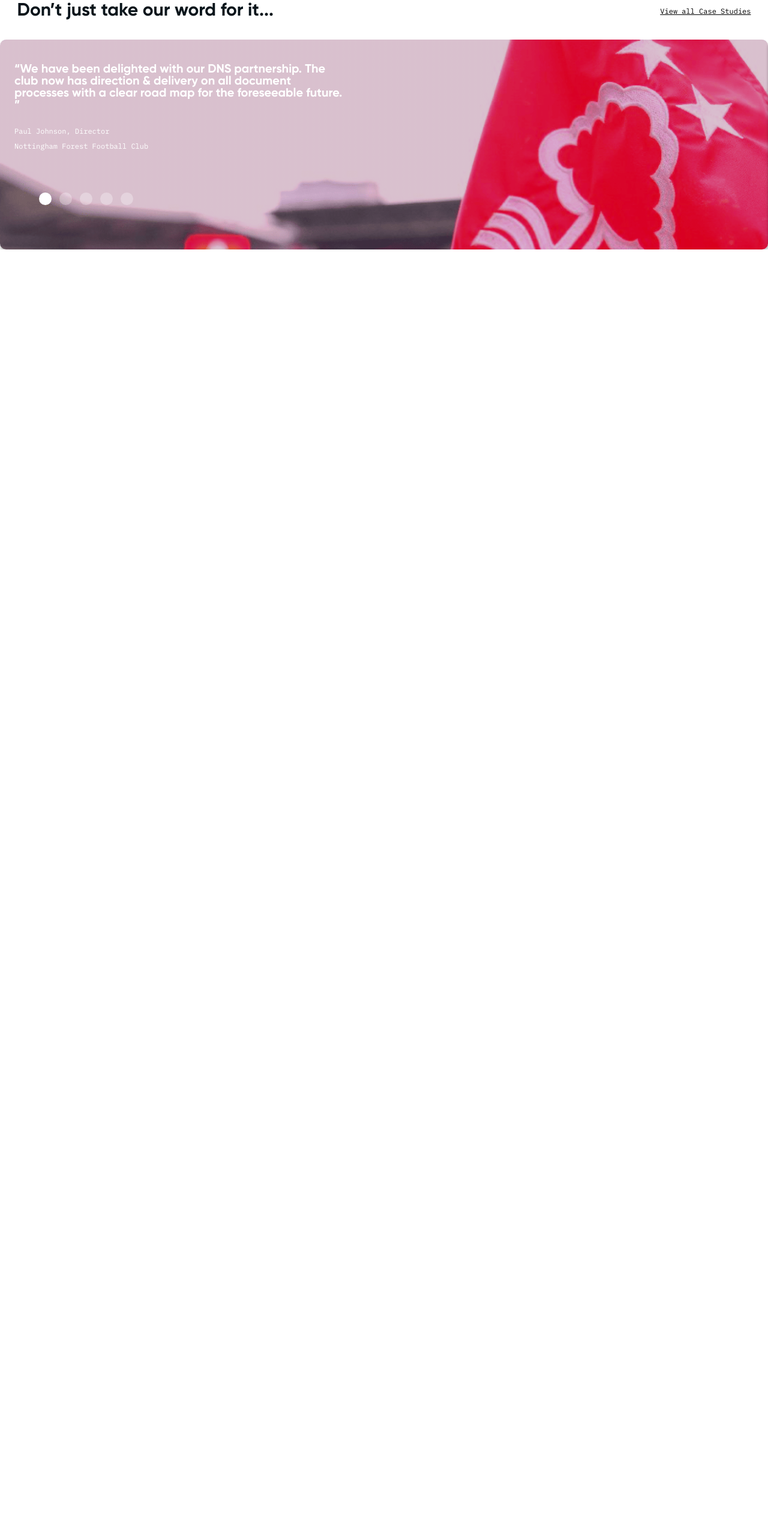
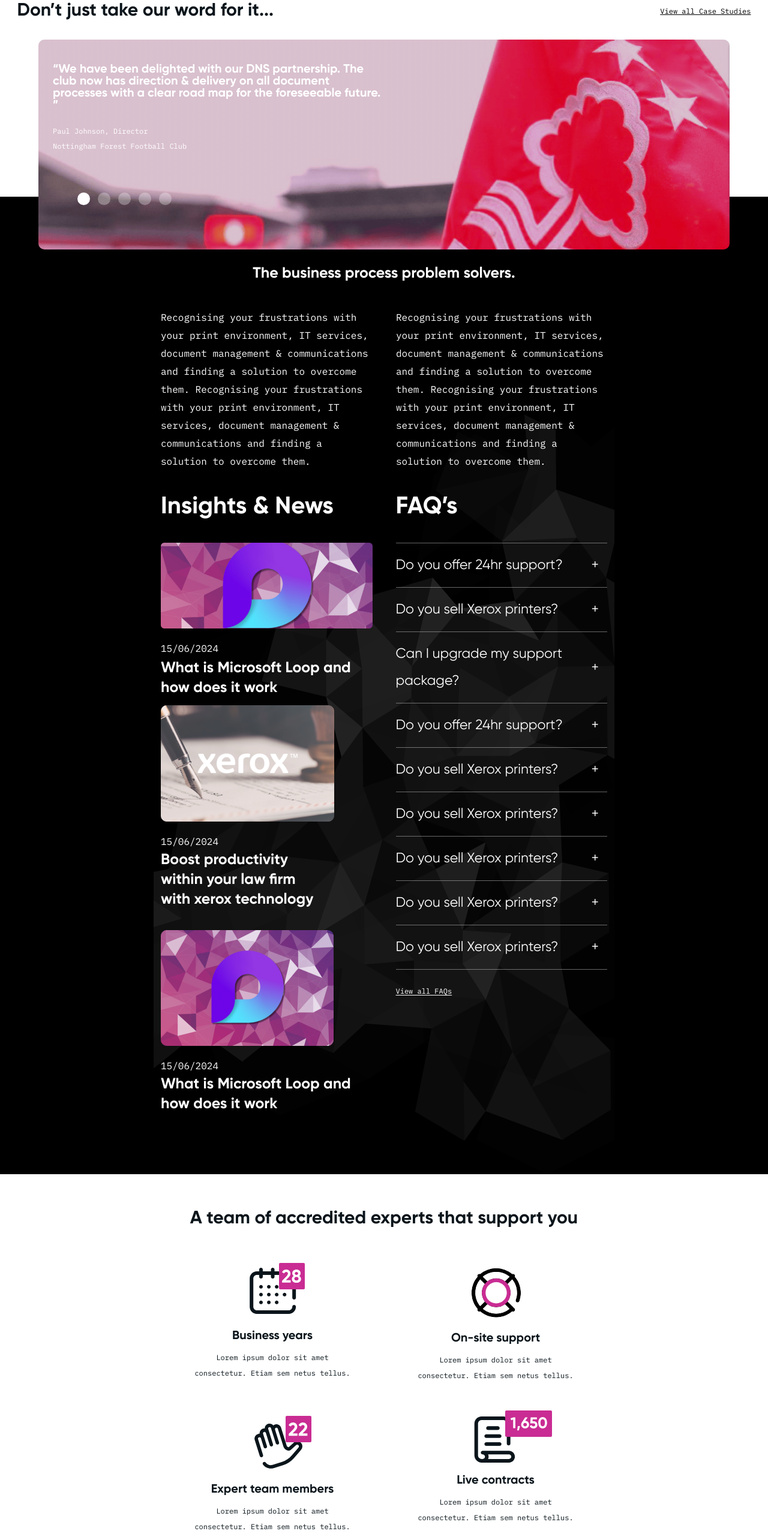
Before and after one commit to IrynaBondarenko7/alt-dev-test, a React (Vite) app: page / in a window 1280 px wide. Shown: the part 2099-4662 px from the top of the page at 60% size. Before the commit the page ends 2515 px from the top, so only its background shows below. Built offline with nearby package versions, Linux system fonts and the light colour scheme.

Commit message:
added insights & team sections mobile styles

```diff
--- a/src/App.jsx
+++ b/src/App.jsx
@@ -19,8 +19,8 @@ function App() {
         <ServicesSection />
         <AboutSection />
         <CaseSection />
-        {/* <InsightsSection /> */}
-        {/* <TeamSection /> */}
+        <InsightsSection />
+        <TeamSection />
         {/* <ProductivitySection /> */}
       </main>
       {/* <div className="bg-thirdBgColour footer-stroke relative  w-full">
--- a/src/components/CaseSection.jsx
+++ b/src/components/CaseSection.jsx
@@ -21,7 +21,7 @@ export const CaseSection = () => {
       <Swiper
         pagination={true}
         modules={[Pagination]}
-        className="mySwiper w-full xl:w-[1247px] h-[350px] xl:h-[596px]"
+        className="mySwiper w-full md:w-[90%] xl:w-[1247px] h-[350px] xl:h-[596px]"
       >
         <SwiperSlide className="relative rounded-[10px] shadow-customSlideShadow">
           <div className="absolute z-10 top-[40px] xl:top-[85px] left-[24px] xl:left-[71px]">
--- a/src/components/InsightsSection.jsx
+++ b/src/components/InsightsSection.jsx
@@ -23,12 +23,12 @@ export const InsightsSection = () => {
 
   return (
     <div className=" bg-black ">
-      <div className="container text-white insights pt-[475px] pb-[161px] px-[133px]">
+      <div className="container text-white insights pt-[100px] xl:pt-[475px] pb-[100px] xl:pb-[161px] px-3 xl:px-[133px]">
         <section>
-          <h2 className="font-gilroy text-center text-[40px] font-bold leading-[58px] mb-7">
+          <h2 className="font-gilroy text-center text-[25px] xl:text-[40px] font-bold leading-[58px] mb-7">
             The business process problem solvers.
           </h2>
-          <ul className="flex gap-[78px] max-w-[1018px] mx-auto">
+          <ul className="flex flex-col md:flex-row gap-10 xl:gap-[78px] max-w-[1018px] mx-auto">
             <li>
               <p className="font-ibm-plex-mono text-[16px] leading-[30px]">
                 Recognising your frustrations with your print environment, IT
@@ -49,9 +49,9 @@ export const InsightsSection = () => {
             </li>
           </ul>
         </section>
-        <section className="mt-[175px] flex gap-[39px]">
-          <div className="w-1/2">
-            <h2 className="font-gilroy text-[40px] font-bold leading-[58px] pb-[31px]">
+        <section className="mt-8 xl:mt-[175px] flex flex-col md:flex-row gap-[39px]">
+          <div className="md:w-1/2">
+            <h2 className="font-gilroy text-[30px] md:text-[40px] font-bold leading-[58px] pb-[31px]">
               Insights & News
             </h2>
             <div>
@@ -63,11 +63,11 @@ export const InsightsSection = () => {
               <p className="font-ibm-plex-mono text-[16px] leading-[30px] mt-[18px] mb-0.5">
                 15/06/2024
               </p>
-              <h3 className="font-gilroy text-[25px] font-bold leading-[33px] mb-[60px]">
+              <h3 className="font-gilroy text-[25px] font-bold leading-[33px] mb-3 xl:mb-[60px]">
                 What is Microsoft Loop and how does it work
               </h3>
             </div>
-            <div className="flex gap-[34px]">
+            <div className="flex flex-col xl:flex-row gap-[34px]">
               <div>
                 <img src="/images/insights/insights-2.png" alt="insights" />
                 <p className="font-ibm-plex-mono text-[16px] leading-[30px] mt-[18px]">
@@ -88,8 +88,8 @@ export const InsightsSection = () => {
               </div>
             </div>
           </div>
-          <div className="w-1/2">
-            <h2 className="font-gilroy text-[40px] font-bold leading-[58px] pb-[31px]">
+          <div className="md:w-1/2">
+            <h2 className="font-gilroy text-[30px] md:text-[40px] font-bold leading-[58px] pb-[31px]">
               FAQ’s
             </h2>
             <div className="w-full rounded-xl">
@@ -103,7 +103,7 @@ export const InsightsSection = () => {
                     key={i}
                   >
                     <DisclosureButton className="group flex w-full items-center justify-between">
-                      <span className="font-gilroy text-[23px] font-medium leading-[45px] text-white group-data-[hover]:text-white/80">
+                      <span className="font-gilroy text-[18px] text-left md:text-[23px] font-medium leading-[45px] text-white group-data-[hover]:text-white/80">
                         {question}
                       </span>
                       <p className="font-gilroy text-[23px] font-medium leading-[45px] group-data-[hover]:fill-white/50 group-data-[open]:rotate-180">
--- a/src/components/TeamSection.jsx
+++ b/src/components/TeamSection.jsx
@@ -12,13 +12,13 @@ import Icon25 from "../assets/icons/team/25.svg?react";
 
 export const TeamSection = () => {
   return (
-    <section className="pt-[111px] pb-[129px]">
-      <div className="container px-[223px]">
-        <h2 className="text-secondTextColour font-gilroy text-[40px] font-bold leading-[48px] mb-[58px] text-center w-[545px] mx-auto">
+    <section className="pt-[50px] xl:pt-[111px] pb-[129px]">
+      <div className="container px-3 xl:px-[223px]">
+        <h2 className="text-secondTextColour font-gilroy text-[30px] xl:text-[40px] font-bold leading-[48px] mb-[58px] text-center xl:w-[545px] mx-auto">
           A team of accredited experts that support you
         </h2>
         <ul className="w-full flex justify-between flex-wrap gap-y-[54px]">
-          <li className="w-[275px]">
+          <li className="w-[275px] mx-auto">
             <div className="relative mx-auto w-[77px] mb-[14px]">
               <CalendarIcon />
               <div className="icon-28 flex justify-center items-center absolute z-10 rounded-[2px]">
@@ -32,7 +32,7 @@ export const TeamSection = () => {
               Lorem ipsum dolor sit amet consectetur. Etiam sem netus tellus.
             </p>
           </li>
-          <li className="w-[275px]">
+          <li className="w-[275px] mx-auto">
             <div className="relative mx-auto w-[82px] mb-[13px]">
               <SupportIcon />
             </div>
@@ -43,7 +43,7 @@ export const TeamSection = () => {
               Lorem ipsum dolor sit amet consectetur. Etiam sem netus tellus.
             </p>
           </li>
-          <li className="w-[275px]">
+          <li className="w-[275px] mx-auto">
             <div className="relative mx-auto w-[73px] mb-[8px]">
               <ExpertIcon />
               <div className="icon-22 flex justify-center items-center absolute z-10 rounded-[2px]">
@@ -57,7 +57,7 @@ export const TeamSection = () => {
               Lorem ipsum dolor sit amet consectetur. Etiam sem netus tellus.
             </p>
           </li>
-          <li className="w-[275px]">
+          <li className="w-[275px] mx-auto">
             <div className="relative mx-auto w-[73px] mb-[8px]">
               <ContractsIcon />
               <div className="icon-1650 flex justify-center items-center absolute z-10 rounded-[2px]">
@@ -71,7 +71,7 @@ export const TeamSection = () => {
               Lorem ipsum dolor sit amet consectetur. Etiam sem netus tellus.
             </p>
           </li>
-          <li className="w-[275px]">
+          <li className="w-[275px] mx-auto">
             <div className="relative mx-auto w-[79px] mb-[8px]">
               <TrainingIcon />
               <TrainingPinkIcon className="absolute z-10 top-0" />
@@ -83,7 +83,7 @@ export const TeamSection = () => {
               Lorem ipsum dolor sit amet consectetur. Etiam sem netus tellus.
             </p>
           </li>
-          <li className="w-[275px]">
+          <li className="w-[275px] mx-auto">
             <div className="relative mx-auto w-[80px] mb-[8px]">
               <AwardsPinkIcon />
               <div className="icon-25 flex justify-center items-center absolute z-10 rounded-[2px]">
--- a/src/index.css
+++ b/src/index.css
@@ -124,7 +124,15 @@ body {
 .insights {
   background-image: url("/images/insights/insights-bg.png");
   background-repeat: no-repeat;
-  background-position: 338px 475px;
+  background-position: right 0px bottom 0px;
+}
+
+@media screen and (min-width: 1512px) {
+  .insights {
+    background-image: url("/images/insights/insights-bg.png");
+    background-repeat: no-repeat;
+    background-position: 338px 475px;
+  }
 }
 
 .icon-28 {
```
